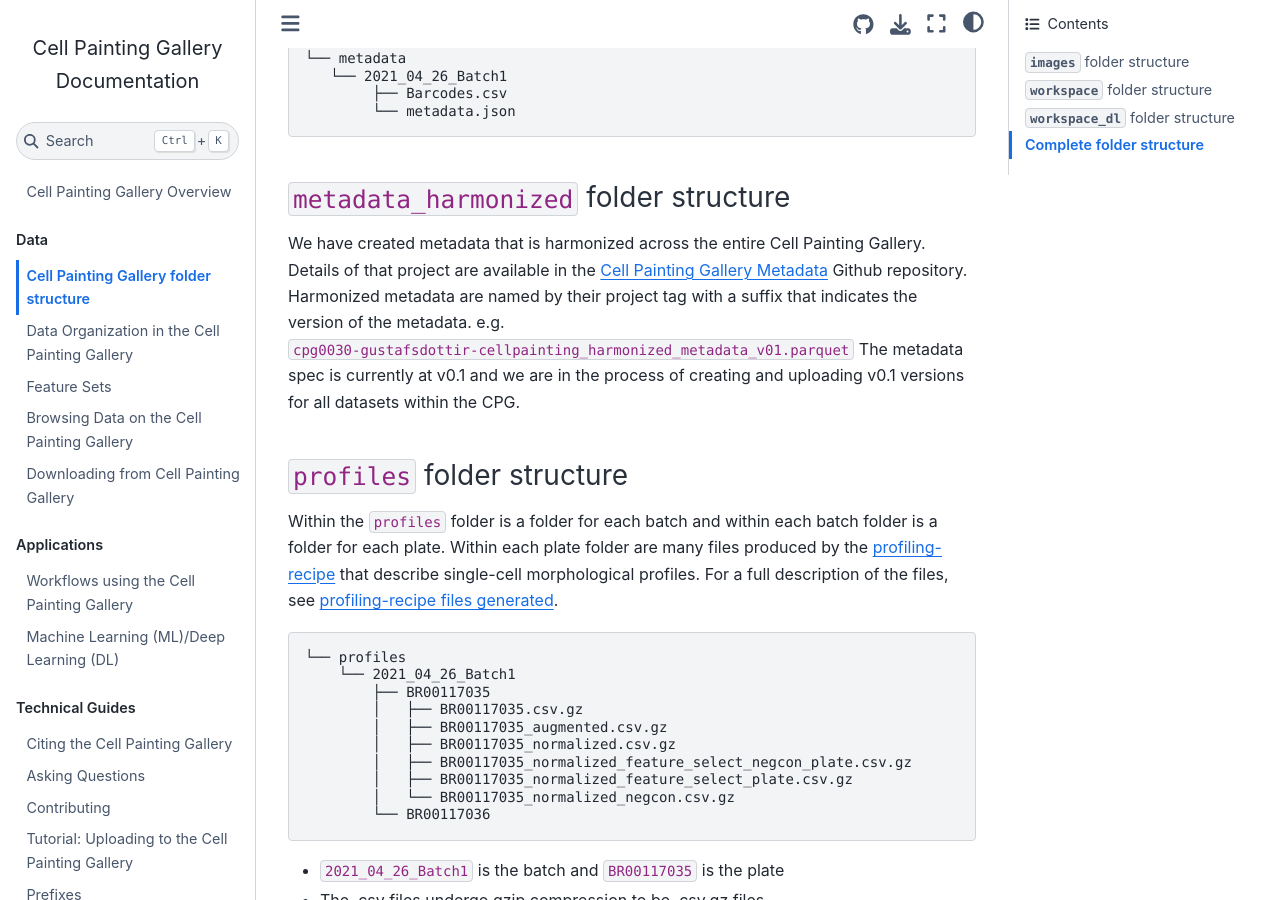
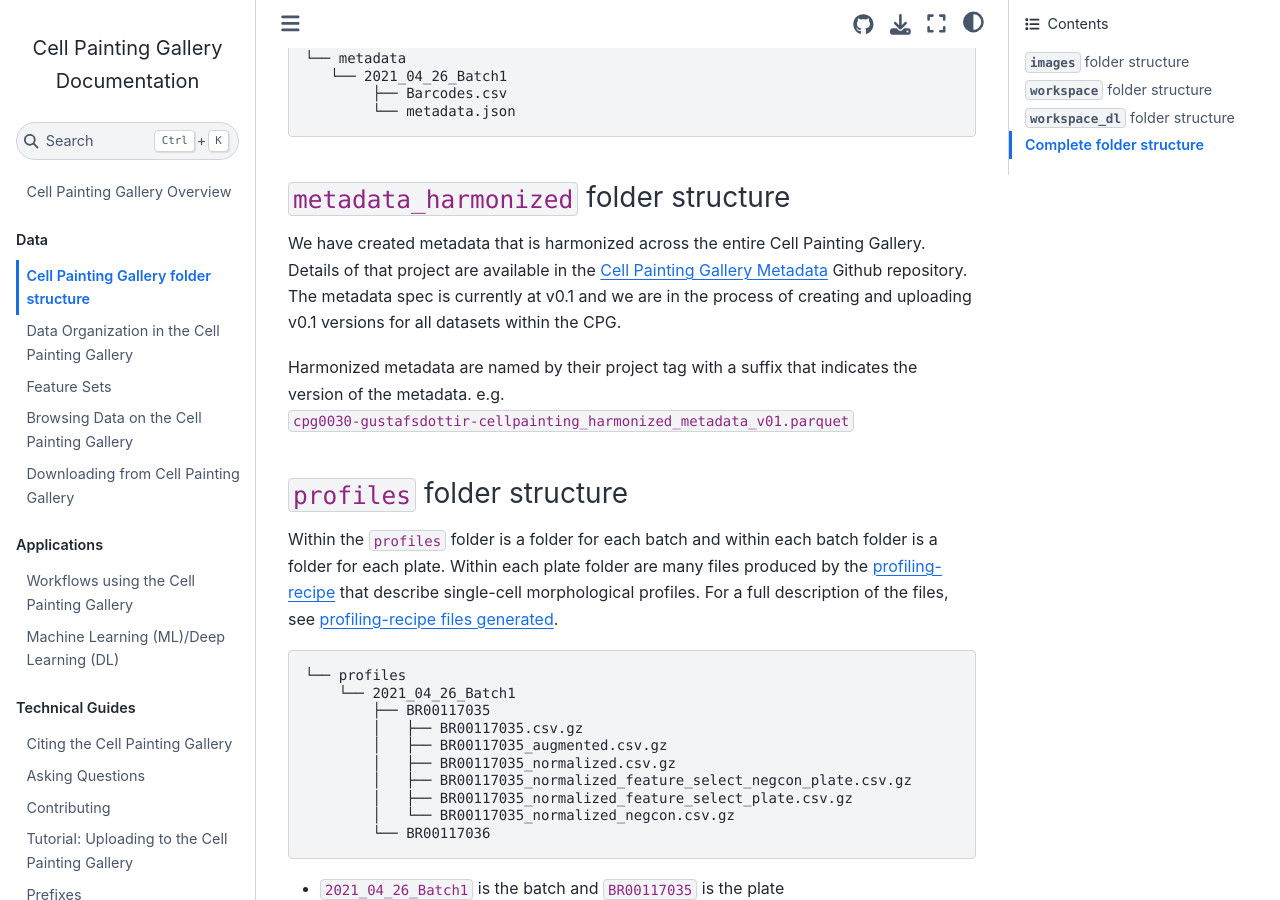
Before and after one commit to broadinstitute/cellpainting-gallery, a Jupyter Book: the page built from documentation/data_structure.md, in a window 1280 px wide and 900 px high, scrolled down 11242 px. Built offline with Jupyter Book 1.0.4 settings and Sphinx 7.4.7 and the Sphinx Book theme 1.1.4, drawn with Linux system fonts in a browser that asks for light colours; pages that are not in the unit, such as notebooks, are missing from menus.

```diff
--- a/documentation/data_structure.md
+++ b/documentation/data_structure.md
@@ -379,9 +379,10 @@ Additionally, we suggest the inclusion of the metadata.json dictionary used for
 
 We have created metadata that is harmonized across the entire Cell Painting Gallery.
 Details of that project are available in the [Cell Painting Gallery Metadata](https://github.com/broadinstitute/cellpainting-gallery-metadata) Github repository.
+The metadata spec is currently at v0.1 and we are in the process of creating and uploading v0.1 versions for all datasets within the CPG.
+
 Harmonized metadata are named by their project tag with a suffix that indicates the version of the metadata.
 e.g. `cpg0030-gustafsdottir-cellpainting_harmonized_metadata_v01.parquet`
-The metadata spec is currently at v0.1 and we are in the process of creating and uploading v0.1 versions for all datasets within the CPG.
 
 ### `profiles` folder structure
 
```
